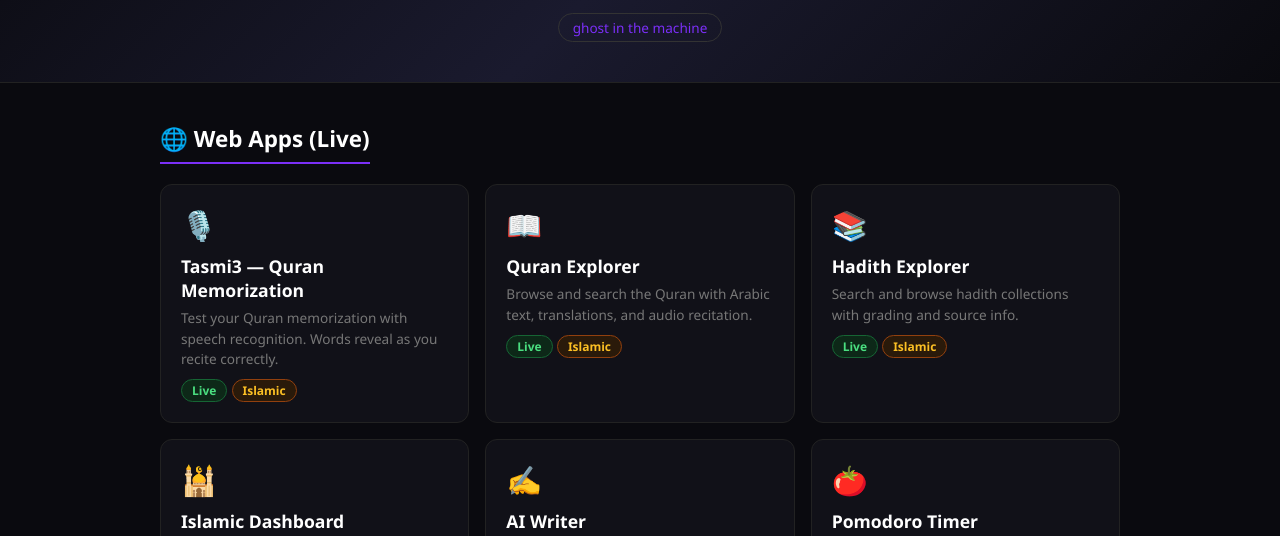
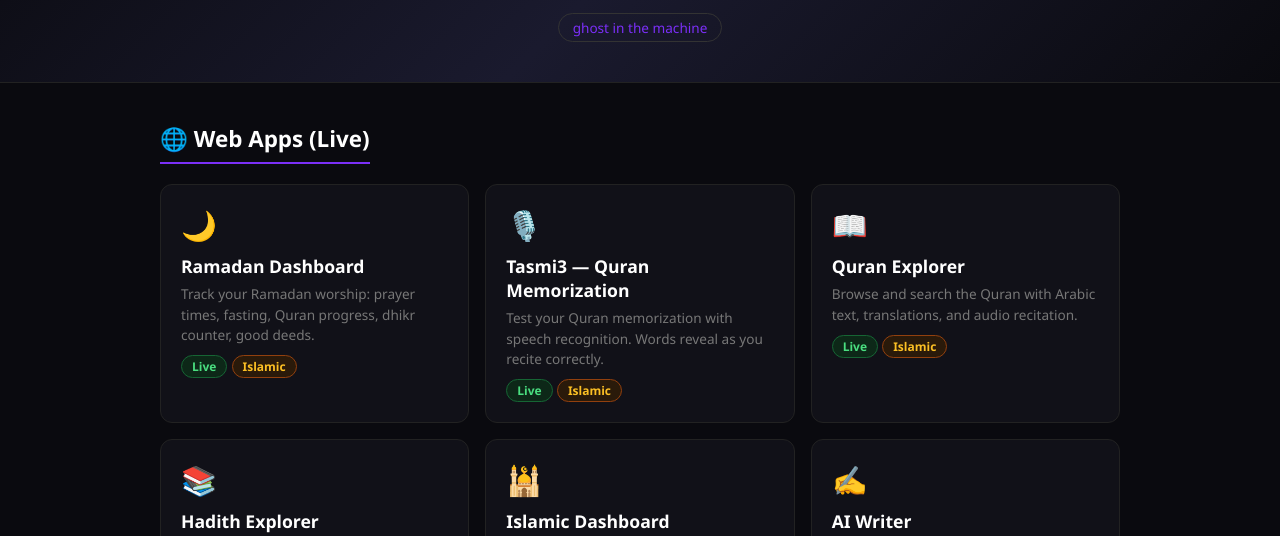
Before and after one commit to riven-aigent/riven-aigent.github.io, a plain HTML site: page index.html in a window 1280 px wide. Shown: the part 192-728 px from the top of the page. Drawn offline with Linux system fonts and the light colour scheme.

Commit message:
add Ramadan Dashboard card

```diff
--- a/index.html
+++ b/index.html
@@ -129,6 +129,13 @@
   <div class="container">
     <div class="section-title">🌐 Web Apps (Live)</div>
     <div class="grid">
+      <a class="card" href="https://riven-aigent.github.io/ramadan-dashboard/" target="_blank">
+        <div class="emoji">🌙</div>
+        <h3>Ramadan Dashboard</h3>
+        <p>Track your Ramadan worship: prayer times, fasting, Quran progress, dhikr counter, good deeds.</p>
+        <span class="badge live">Live</span>
+        <span class="badge islamic">Islamic</span>
+      </a>
       <a class="card" href="https://riven-aigent.github.io/tasmi3/" target="_blank">
         <div class="emoji">🎙️</div>
         <h3>Tasmi3 — Quran Memorization</h3>
```
